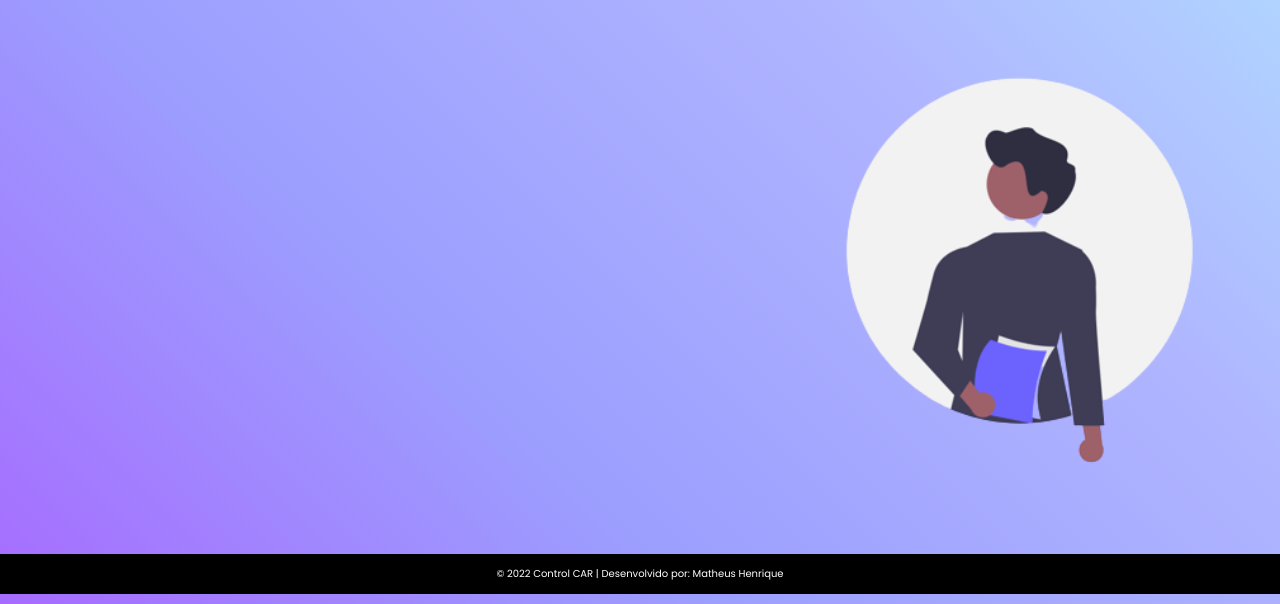
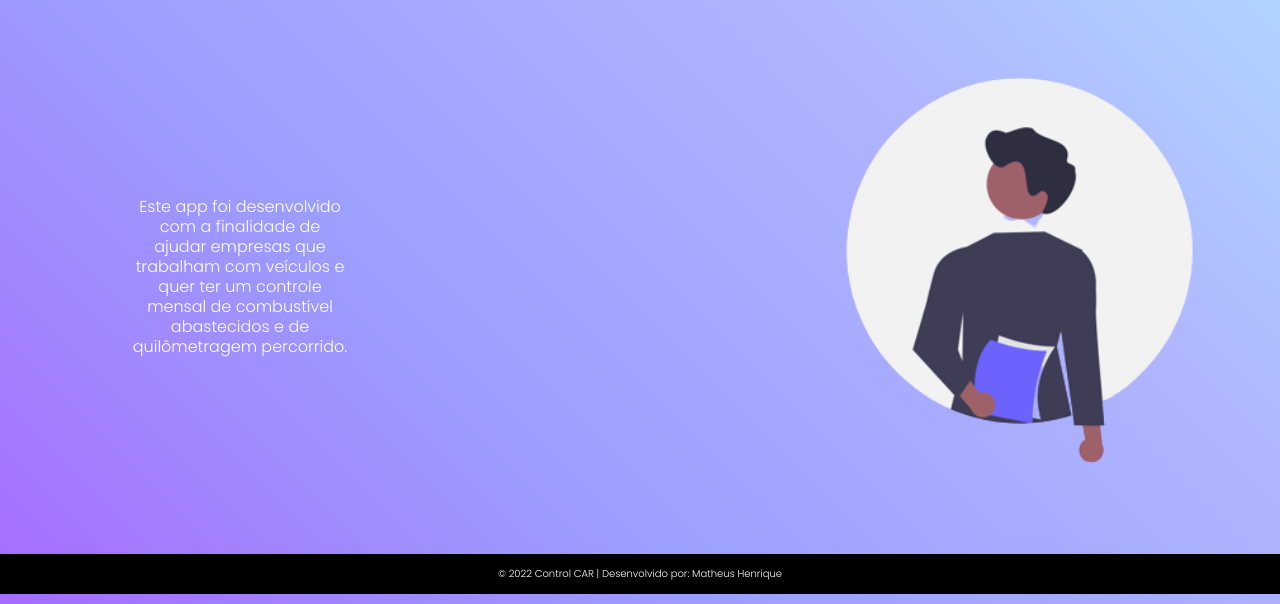
Before and after one commit to theeuzin13/BackEndCC, a Flask app: page /about in a window 1280 px wide. Shown: the part 206-810 px from the top of the page. Run offline with Flask 2, Linux system fonts and the light colour scheme.

Commit message:
atualizacoes na pagina sobre

```diff
--- a/static/styles/about.css
+++ b/static/styles/about.css
@@ -1,13 +1,14 @@
 #left{
     display: flex;
     justify-content: left;
-    padding: 50%;
-    width: 300%;
+    align-items: center;
+    padding: 10%;
 }
 
 #right{
     display: flex;
     justify-content: right;
+    align-items: center;
 }
 
 main{
@@ -21,3 +22,9 @@
 img{
     width: 800px;
 }
+
+p{
+    line-height: 20px;
+    max-width: 1000px;
+    font-family: poppinslight;
+}
--- a/templates/about.html
+++ b/templates/about.html
@@ -1,5 +1,6 @@
 <!DOCTYPE html>
 <html lang="en">
+
 <head>
     <meta charset="UTF-8">
     <meta http-equiv="X-UA-Compatible" content="IE=edge">
@@ -12,9 +13,10 @@
     <link href="{{ url_for('static', filename = 'styles/media.css')}}" rel="stylesheet">
     <link href="{{ url_for('static', filename = 'styles/about.css')}}" rel="stylesheet">
 </head>
+
 <body>
-     <!--Cabeçalho-->
-     <header>
+    <!--Cabeçalho-->
+    <header>
         <div id="title" class="logo">
             <h1>Control</h1>
             <h1>Car</h1>
@@ -29,23 +31,25 @@
     </header>
 
     <main>
-        <aside>
+        <aside id="left">
 
-        <div id="left">
-            <p></p>
-
+            <div>
+                <p>Este app foi desenvolvido com a finalidade de ajudar empresas que trabalham com veículos e quer ter
+                    um controle mensal de combustível abastecidos e de quilômetragem percorrido.</p>
+            </div>
         </aside>
 
-        <article>
-            <div id="right">
-                <img src="{{url_for('static', filename = 'images/analist.png')}}" alt="Demonstração de pessoas em um carro">
+        <article id="right">
+            <div>
+                <img src="{{url_for('static', filename = 'images/analist.png')}}"
+                    alt="Demonstração de pessoas em um carro">
             </div>
         </article>
-            </div>
-     </main>
+    </main>
 
     <footer>
         <p>© 2022 Control CAR | Desenvolvido por: Matheus Henrique</p>
     </footer>
 </body>
+
 </html>
--- a/templates/form.html
+++ b/templates/form.html
@@ -1,5 +1,5 @@
 <!DOCTYPE html>
-<html lang="en">
+<html lang="pt-BR">
 <head>
     <meta charset="UTF-8">
     <meta http-equiv="X-UA-Compatible" content="IE=edge">
```
